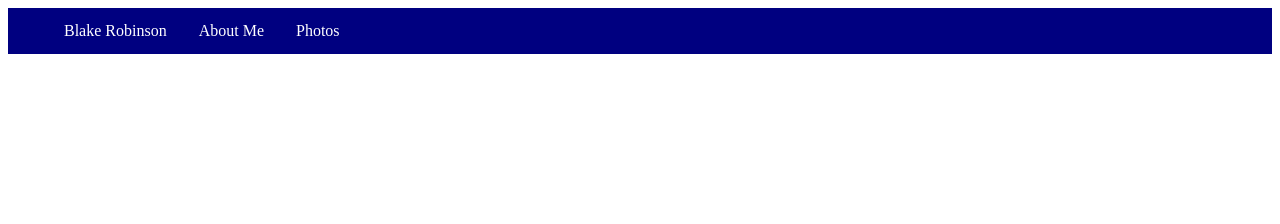
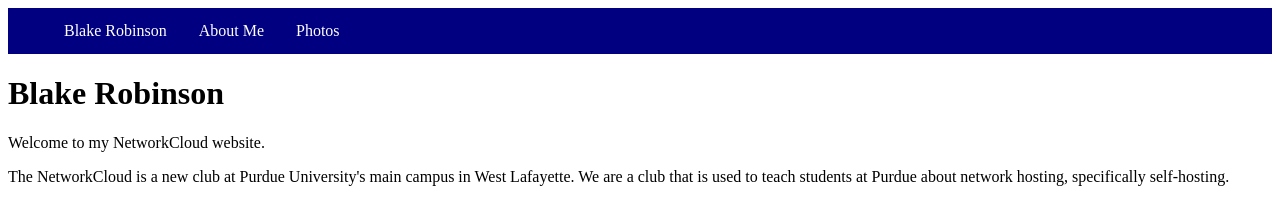
Before and after one commit to Th3GhostKinG/NetworkCloud, a plain HTML site: page index.html in a window 1280 px wide. Drawn offline with Linux system fonts and the light colour scheme.

Commit message:
Update index.html

```diff
--- a/index.html
+++ b/index.html
@@ -17,5 +17,10 @@
                 </ul>
             </nav>
         </header>
+        <main>
+            <h1>Blake Robinson</h1>
+            <p>Welcome to my NetworkCloud website.</p>
+            <p>The NetworkCloud is a new club at Purdue University's main campus in West Lafayette. We are a club that is used to teach students at Purdue about network hosting, specifically self-hosting.</p>
+        </main>
     </body>
 </html>
```
